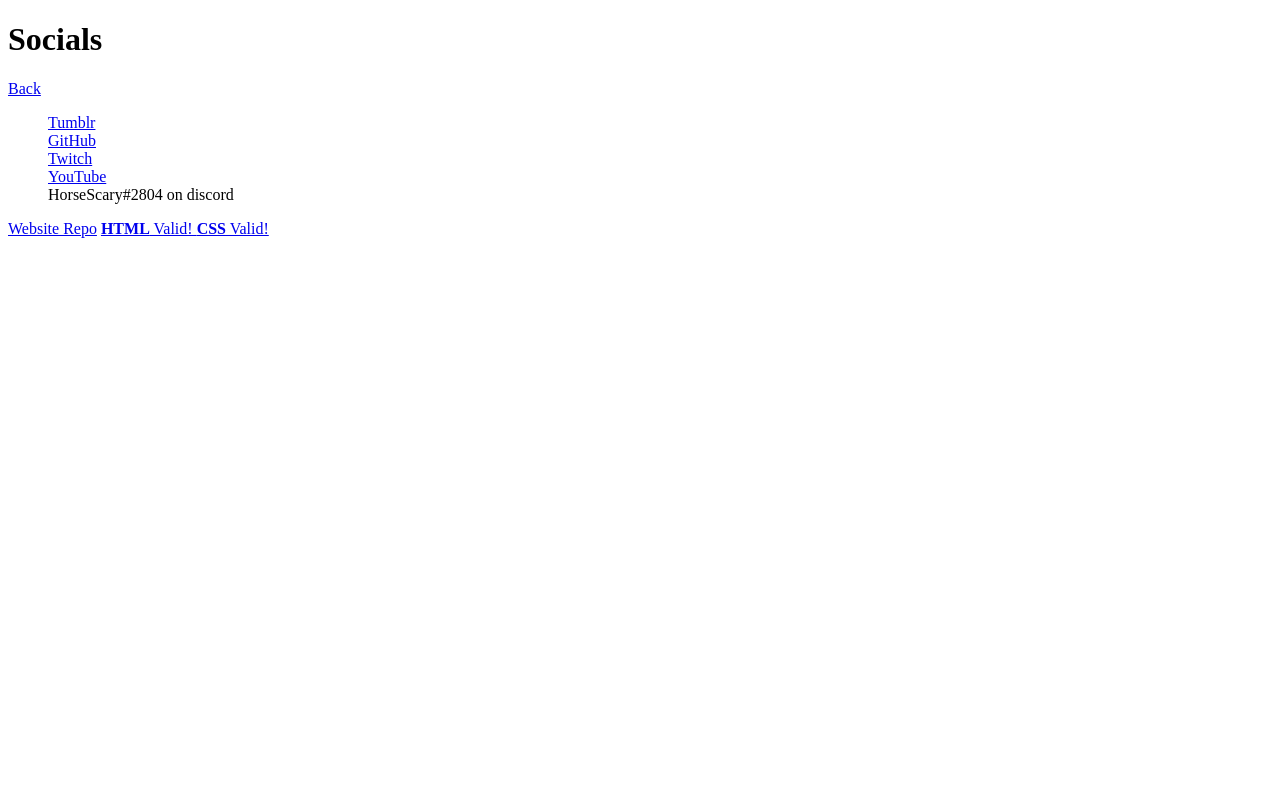
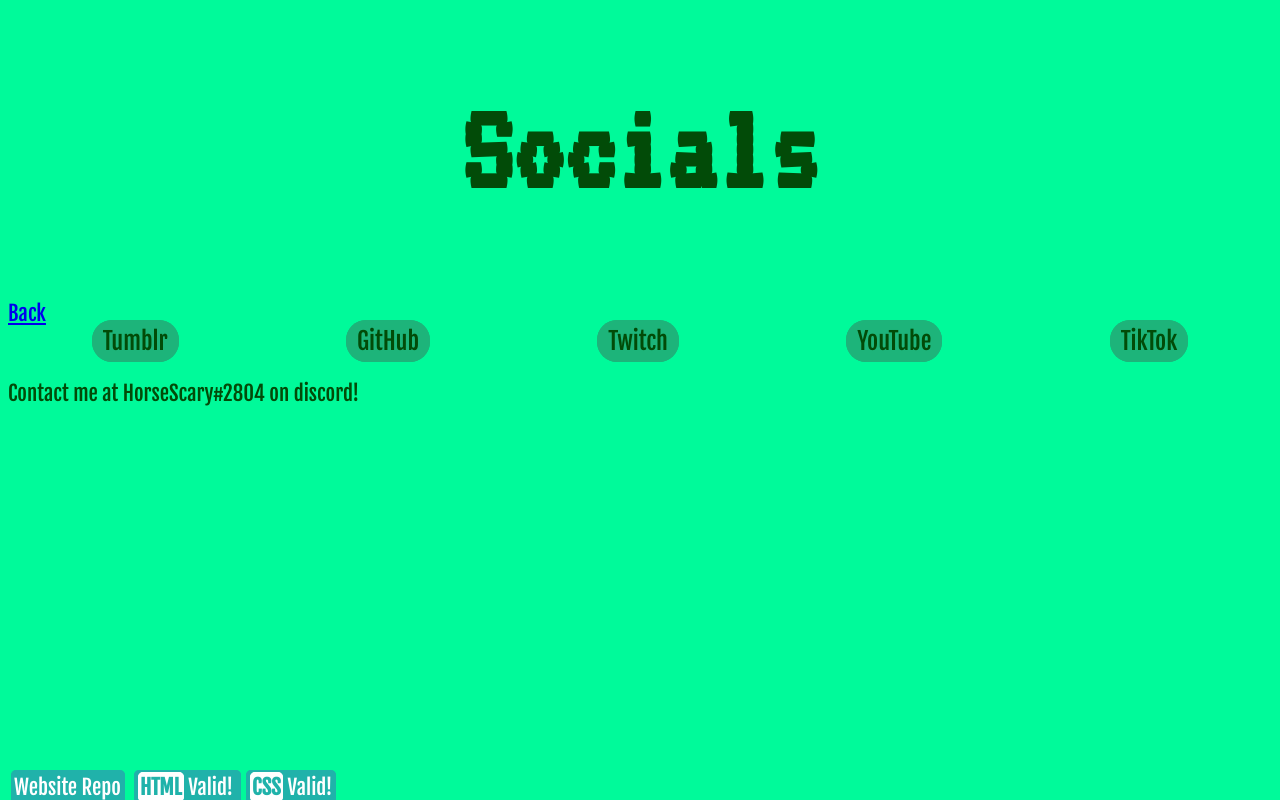
Before and after one commit to HorseScary/horsescary.github.io, a plain HTML site: page new-new-site/pages/social.html in a window 1280 px wide. Drawn offline with Linux system fonts and the light colour scheme.

Commit message:
added right and left padding to grid items (index) Added font and font size to body (index) Changed socials from a list to flexbox

```diff
--- a/new-new-site/pages/pagestyle.css
+++ b/new-new-site/pages/pagestyle.css
@@ -1,15 +1,41 @@
-main ul {
-    list-style: none;
+body {
+    font-family: 'Fjalla One', sans-serif;
+    font-size: 1.3rem;
+    color: #024b08;
 }
+
+.flex-container {
+    margin-right: auto;
+    margin-left: auto;
+    text-align: center;
+    display: flex;
+    flex-direction: wrap;
+}
+.flex-item {
+    flex: 1 1 auto;
+    margin-bottom: 3vh;
+}
+.flex-item a {
+    font-size: 1.5rem;
+    text-decoration: none;
+
+    border: 1px solid #1db47a;
+    border-radius: 20px;
+    background-color: #1db47a;
+    color: #024b08;
+
+    margin: 5px;
+    padding: 5px;
+    padding-right: 10px;
+    padding-left: 10px;
+}
+
 .proj {
     display: grid;
     grid-template-areas: 'link description';
     grid-template-columns: repeat(2, 50%);
 
     grid-gap: 5px;
-
-    font-family: 'Fjalla One', sans-serif;
-    font-size: 1.3rem;
 
     background-color: #1db47a;
     color: #024b08;
--- a/new-new-site/pages/social.html
+++ b/new-new-site/pages/social.html
@@ -5,6 +5,7 @@
     <title>Socials</title>
     <meta charset="utf-8">
     <style>
+        @import url(../style.css);
         @import url(pagestyle.css);
     </style>
     <!--Font stuff-->
@@ -20,24 +21,27 @@
     <nav>
         <a href="../index.html">Back</a>
     </nav>
-    <main>
-        <ul>
-            <li>
+    <main id="soc">
+        <div class="flex-container">
+            <div class="flex-item">
                 <a href="https://horsescary.tumblr.com/">Tumblr</a>
-            </li>
-            <li>
+            </div>
+            <div class="flex-item">
                 <a href="https://github.com/HorseScary">GitHub</a>
-            </li>
-            <li>
+            </div>
+            <div class="flex-item">
                 <a href="https://www.twitch.tv/horsescary">Twitch</a>
-            </li>
-            <li>
+            </div>
+            <div class="flex-item">
                 <a href="https://www.youtube.com/channel/UCDsjMp9ro_tPDirSQt5gtGA">YouTube</a>
-            </li>
-            <li>
-                HorseScary#2804 on discord
-            </li>
-        </ul>
+            </div>
+            <div class="flex-item">
+                <a href="https://www.tiktok.com/@horsescary?lang=en">TikTok</a>
+            </div>
+        </div>
+        <div id="discord">
+            Contact me at HorseScary#2804 on discord!
+        </div>
     </main>
 
     <footer>
--- a/new-new-site/style.css
+++ b/new-new-site/style.css
@@ -1,6 +1,8 @@
 body {
     background-color: #00fa9a;
     color: #024b08;
+    font-family: 'Fjalla One', sans-serif;
+    font-size: 1.3rem;
 }
 
 header h1 {
@@ -24,6 +26,8 @@
 }
 .grid-item a {
     padding: 10px;
+    padding-right: 4vw;
+    padding-left: 4vw;
     text-decoration: none;
     color: #024b08;
 
```
